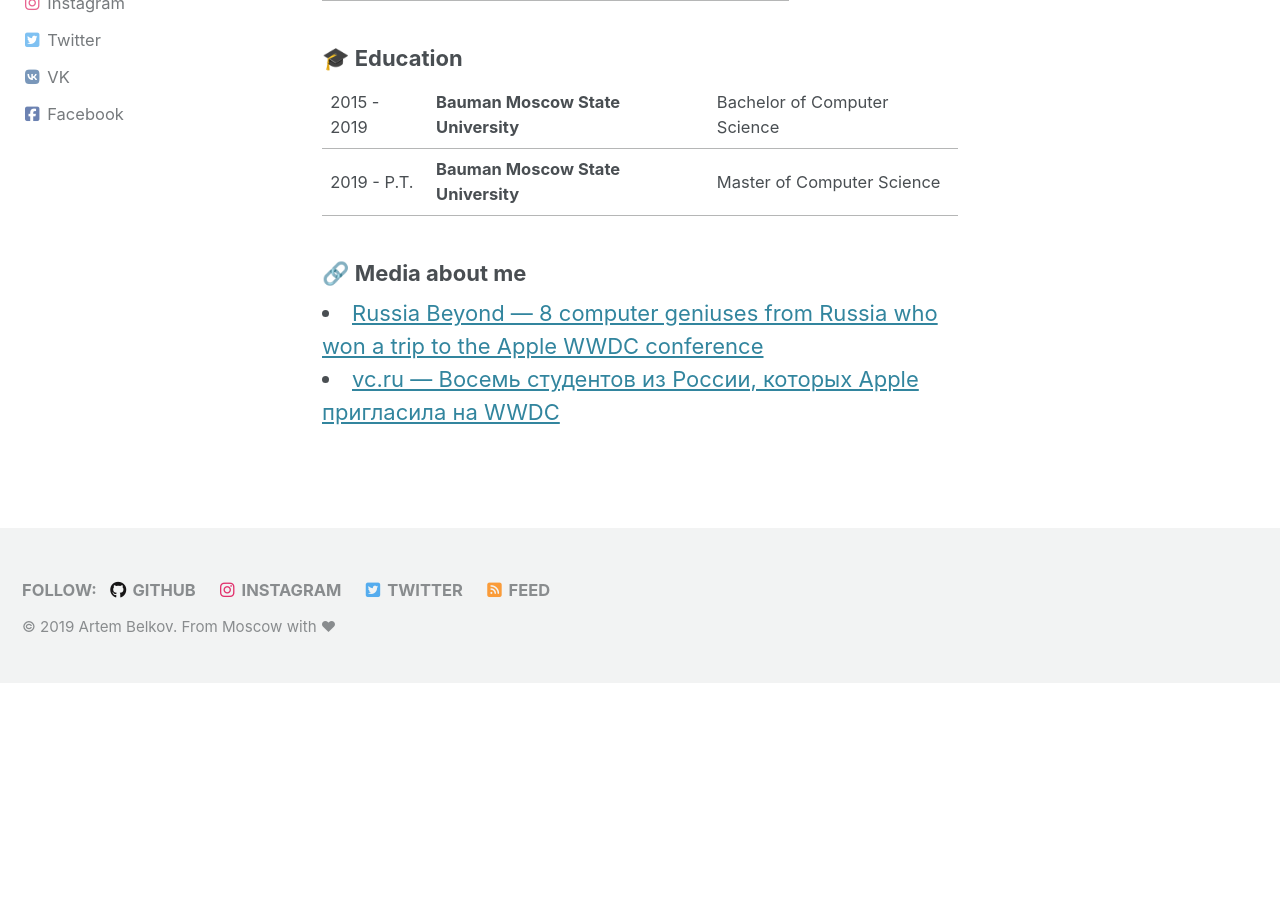
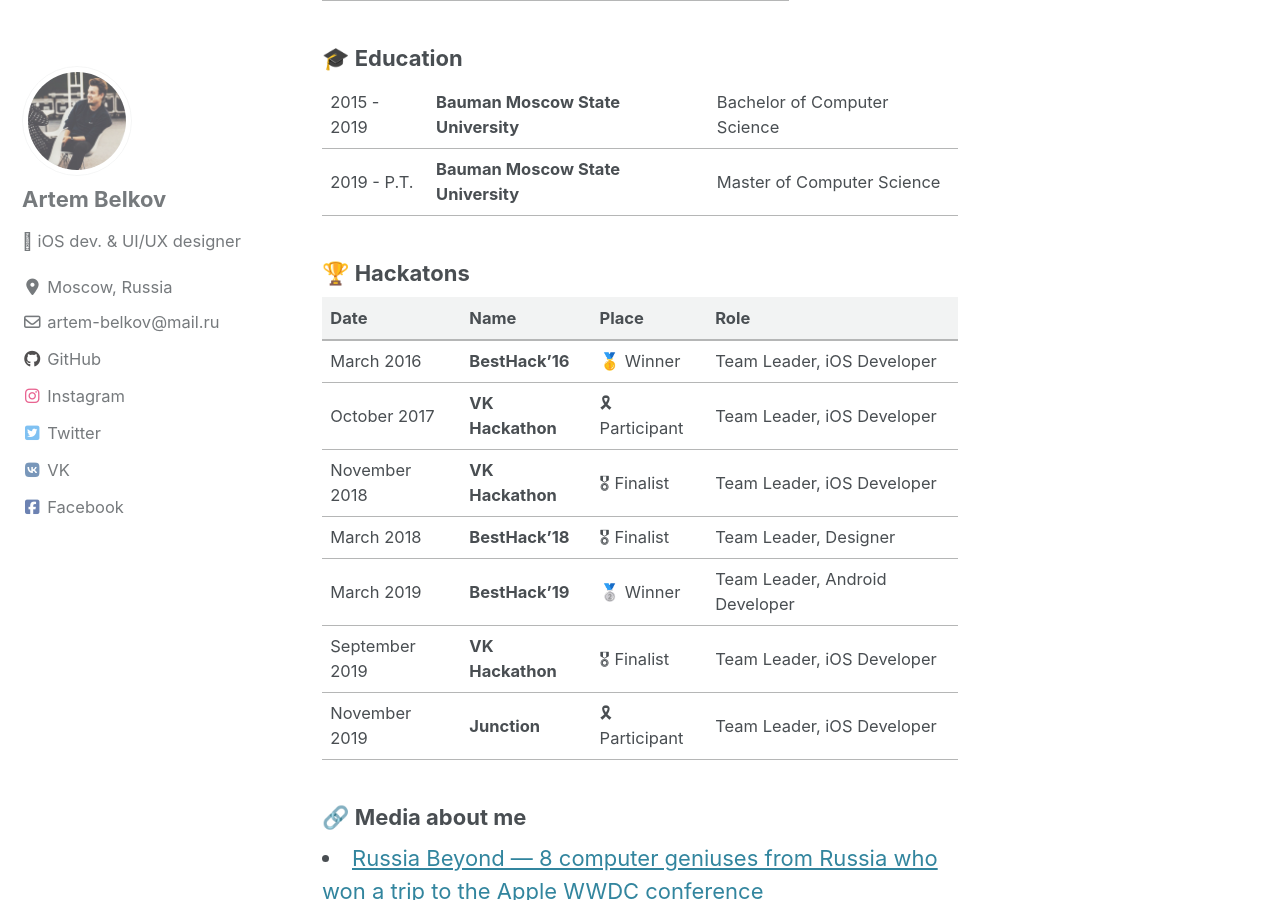
Before and after one commit to bestK1ngArthur/bestK1ngArthur.github.io, a Jekyll site: the page built from about.md, in a window 1280 px wide and 900 px high, scrolled down 1493 px. Built offline with Jekyll 4.4.1, drawn with Linux system fonts in a browser that asks for light colours; cached includes are drawn as plain includes; nearby versions of some CDN libraries; before the commit the page ends 2176 px from its top, so only the background shows below that.

Commit message:
Add info about hackathons

```diff
--- a/about.md
+++ b/about.md
@@ -49,6 +49,18 @@
 | 2015 - 2019 | **Bauman Moscow State University** | Bachelor of Computer Science
 | 2019 - P.T. | **Bauman Moscow State University** | Master of Computer Science |
 
+### 🏆 Hackatons
+
+| Date | Name | Place | Role
+| --- | --- | --- | ---
+| March 2016 | **BestHack'16** | 🥇 Winner | Team Leader, iOS Developer
+| October 2017 | **VK Hackathon** | 🎗 Participant | Team Leader, iOS Developer
+| November 2018 | **VK Hackathon** | 🎖 Finalist | Team Leader, iOS Developer
+| March 2018 | **BestHack'18** | 🎖 Finalist | Team Leader, Designer
+| March 2019 | **BestHack'19** | 🥈 Winner | Team Leader, Android Developer
+| September 2019 | **VK Hackathon** | 🎖 Finalist | Team Leader, iOS Developer
+| November 2019 | **Junction** | 🎗 Participant | Team Leader, iOS Developer |
+
 ### 🔗 Media about me
 <li><a target="_blank" href="https://www.rbth.com/science-and-tech/330454-wwdc-apple-russia-winners">Russia Beyond — 8 computer geniuses from Russia who won a trip to the Apple WWDC conference</a></li>
 <li><a target="_blank" href="https://vc.ru/68258">vc.ru — Восемь студентов из России, которых Apple пригласила на WWDC</a></li>
```
